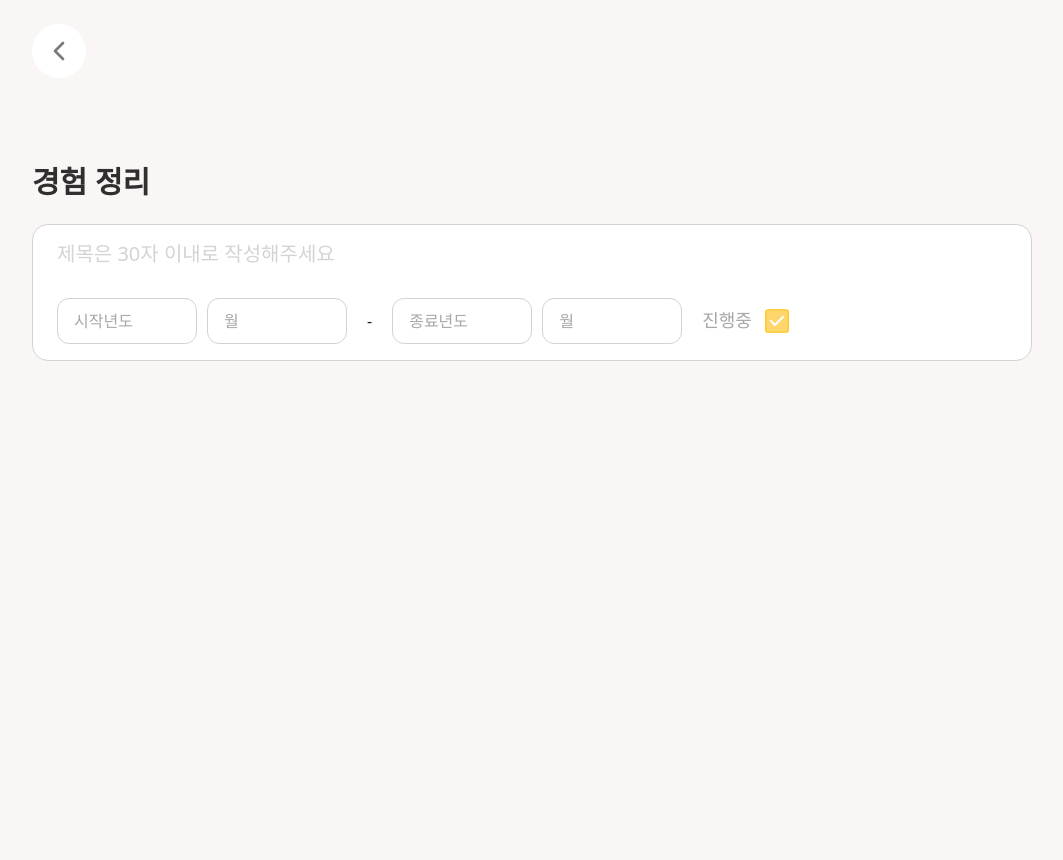
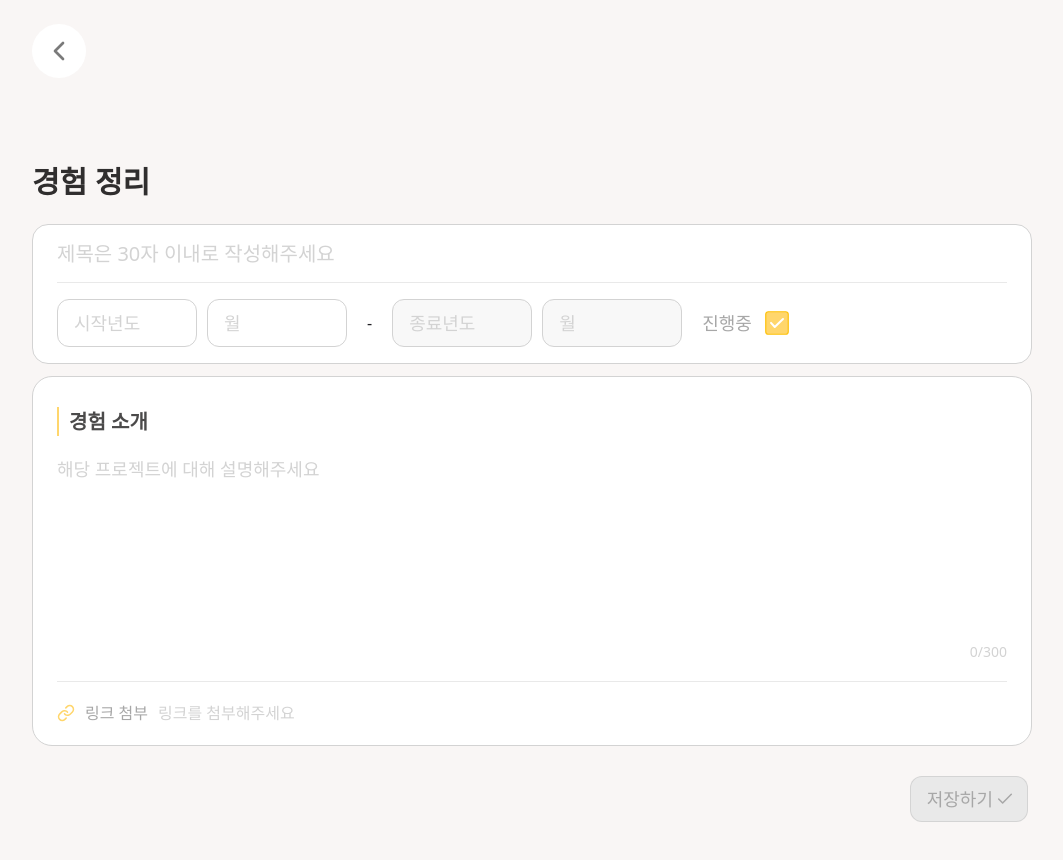
Before and after one commit to Nexters/Spurt, a Next.js app: page /experience in a window 1280 px wide. Shown: the top 860 px of the page, without its empty margins (108-1171 px from the left). Before the commit the page ends 800 px from the top, so only its background shows below. Built offline with nearby package versions, Linux system fonts and the light colour scheme.

Commit message:
경험 정리 page UI ing..

```diff
--- /dev/null
+++ b/components/pc/Keywords/Inputs/InputDate.tsx
@@ -0,0 +1,26 @@
+interface InputDateProps extends React.InputHTMLAttributes<HTMLInputElement> {
+  placeholder: string;
+  proceeding?: boolean;
+  value?: string;
+}
+
+const InputDate = ({
+  placeholder,
+  proceeding,
+  value,
+  ...props
+}: InputDateProps) => {
+  return (
+    <>
+      <input
+        className="text-body3 text-gray-600 border border-gray-300 py-[10px] px-4 rounded-xl w-[140px] focus:outline-main-400 read-only:focus:outline-none read-only:bg-gray-100 read-only:border-gray-300 placeholder:text-gray-300"
+        placeholder={placeholder}
+        value={value}
+        readOnly={proceeding}
+        {...props}
+      ></input>
+    </>
+  );
+};
+
+export default InputDate;
--- a/pages/experience.tsx
+++ b/pages/experience.tsx
@@ -1,15 +1,78 @@
 import BackIcon from '@/img/arrow-right-circle-54.svg';
 import CheckIcon from '@/img/check box-on-yellow - 24.svg';
+import NonCheckIcon from '@/img/check box-off-gray-24.svg';
+import LinkIcon from '@/img/link-yellow-18.svg';
+import SaveIcon from '@/img/check-16.svg';
+import InputDate from '@/components/pc/Keywords/Inputs/InputDate';
 import { useRouter } from 'next/router';
 import { useState } from 'react';
+import CTA4 from '@/components/pc/Keywords/Buttons/CTA4';
 
 const Experience = () => {
   const router = useRouter();
 
   const [title, setTitle] = useState('');
+  const [content, setContent] = useState('');
+  const [contentCount, setContentCount] = useState(0);
+  const [startY, setStartY] = useState('');
+  const [startM, setStartM] = useState('');
+  const [endY, setEndY] = useState('');
+  const [endM, setEndM] = useState('');
+  const [proceeding, setProceeding] = useState(true);
 
   const onChangeTitle = (event: React.ChangeEvent<HTMLInputElement>) => {
     setTitle(event.target.value);
+  };
+
+  const onChangeContent = (event: React.ChangeEvent<HTMLTextAreaElement>) => {
+    setContent(event.target.value);
+    setContentCount(
+      event.target.value.replace(/[\0-\x7f]|([0-\u07ff]|(.))/g, '$&$1$2')
+        .length,
+    );
+  };
+
+  //이건 좀 아닌거 같은데...... 오바잖아 나린아?
+  const onChangeStartY = (event: React.ChangeEvent<HTMLInputElement>) => {
+    setStartY(event.target.value);
+  };
+
+  const handleBlur = (event: React.FocusEvent<HTMLInputElement>) => {
+    const inputValue = event.target.value;
+    if (!inputValue.endsWith('년')) setStartY(inputValue + '년');
+  };
+
+  const onChangeStartM = (event: React.ChangeEvent<HTMLInputElement>) => {
+    setStartM(event.target.value);
+  };
+
+  const handleBlur2 = (event: React.FocusEvent<HTMLInputElement>) => {
+    const inputValue = event.target.value;
+    if (!inputValue.endsWith('월')) setStartM(inputValue + '월');
+  };
+
+  const onChangeEndY = (event: React.ChangeEvent<HTMLInputElement>) => {
+    setEndY(event.target.value);
+  };
+
+  const handleBlur3 = (event: React.FocusEvent<HTMLInputElement>) => {
+    const inputValue = event.target.value;
+    if (!inputValue.endsWith('년') && !proceeding) setEndY(inputValue + '년');
+  };
+
+  const onChangeEndM = (event: React.ChangeEvent<HTMLInputElement>) => {
+    setEndM(event.target.value);
+  };
+
+  const handleBlur4 = (event: React.FocusEvent<HTMLInputElement>) => {
+    const inputValue = event.target.value;
+    if (!inputValue.endsWith('월') && !proceeding) setEndM(inputValue + '월');
+  };
+
+  const handleProceeding = () => {
+    setProceeding(!proceeding);
+    setEndY('');
+    setEndM('');
   };
 
   const goBack = () => {
@@ -22,35 +85,99 @@ const Experience = () => {
       </button>
       <p className="text-title1 text-gray-700 mb-[20px]">경험 정리</p>
 
-      <div className="border border-gray-300 flex flex-col items-start rounded-2xl bg-white px-6 pt-[14px] pb-4 mb-3">
+      <div className="border border-gray-300 flex flex-col rounded-2xl bg-white px-6 pt-[14px] pb-4 mb-3">
+        <div>
           <input
             className="text-heading3 text-gray-600 w-full  placeholder:text-heading3 mb-[14px] placeholder:text-gray-300 outline-none"
             placeholder="제목은 30자 이내로 작성해주세요"
             maxLength={30}
             onChange={onChangeTitle}
           ></input>
+        </div>
+        <hr />
 
         <div className="flex items-center gap-[10px] pt-4">
-          <input
-            className="border border-gray-300 py-[10px] px-4 rounded-xl w-[140px] focus:outline-main-400"
+          <InputDate
             placeholder="시작년도"
-          ></input>
-          <input
-            className="border border-gray-300 py-[10px] px-4 rounded-xl w-[140px] focus:outline-main-400"
+            value={startY}
+            onChange={onChangeStartY}
+            onBlur={handleBlur}
+          />
+          <InputDate
             placeholder="월"
-          ></input>
+            value={startM}
+            onChange={onChangeStartM}
+            onBlur={handleBlur2}
+          />
+
           <p className="mx-[10px]">-</p>
-          <input
-            className="border border-gray-300 py-[10px] px-4 rounded-xl w-[140px] focus:outline-main-400"
+          <InputDate
             placeholder="종료년도"
-          ></input>
-          <input
-            className="border border-gray-300 py-[10px] px-4 rounded-xl w-[140px] focus:outline-main-400"
+            value={endY}
+            onChange={onChangeEndY}
+            onBlur={handleBlur3}
+            proceeding={proceeding}
+          />
+          <InputDate
             placeholder="월"
-          ></input>
+            value={endM}
+            onChange={onChangeEndM}
+            onBlur={handleBlur4}
+            proceeding={proceeding}
+          />
+
           <p className="text-body2 text-gray-400 ml-[10px] mr-[3px]">진행중</p>
+          {proceeding ? (
+            <button onClick={handleProceeding}>
               <CheckIcon />
+            </button>
+          ) : (
+            <button onClick={handleProceeding}>
+              <NonCheckIcon />
+            </button>
+          )}
         </div>
+      </div>
+      <div className="mb-[30px] px-6 pt-[30px] pb-[20px] flex flex-col gap-[20px] bg-white border border-gray-300 rounded-[20px]">
+        <p className="text-heading2 text-gray-600 border-l-2 border-l-main-300 pl-[10px]">
+          경험 소개
+        </p>
+        <div>
+          <textarea
+            className="text-body3 text-gray-600 w-full resize-none h-[180px] placeholder:text-gray-300"
+            placeholder="해당 프로젝트에 대해 설명해주세요"
+            maxLength={300}
+            onChange={onChangeContent}
+          ></textarea>
+          <p className="text-body9 text-gray-300 text-right">
+            {contentCount}/300
+          </p>
+        </div>
+        <hr />
+        <div className="flex flex-row items-center gap-[10px] text-body6 text-gray-400">
+          <LinkIcon /> 링크 첨부{' '}
+          <p className="text-body7 text-gray-300">링크를 첨부해주세요</p>
+        </div>
+      </div>
+      <div className="flex justify-end mb-[150px]">
+        {title.length > 0 && content.length > 0 ? (
+          <CTA4 onClick={() => console.log('api호출')}>
+            저장하기
+            <SaveIcon />
+          </CTA4>
+        ) : (
+          <CTA4
+            style={{
+              backgroundColor: '#E9E9E9',
+              color: '#A7A7A7',
+              border: '1px solid #00000017',
+            }}
+            disabled={true}
+          >
+            저장하기
+            <SaveIcon />
+          </CTA4>
+        )}
       </div>
     </>
   );
```
Also changed, not shown: img/check box-off-gray-24.svg (added), img/check box-on-yellow - 24.svg. Lines whose indentation alone changed are shown as unchanged.
